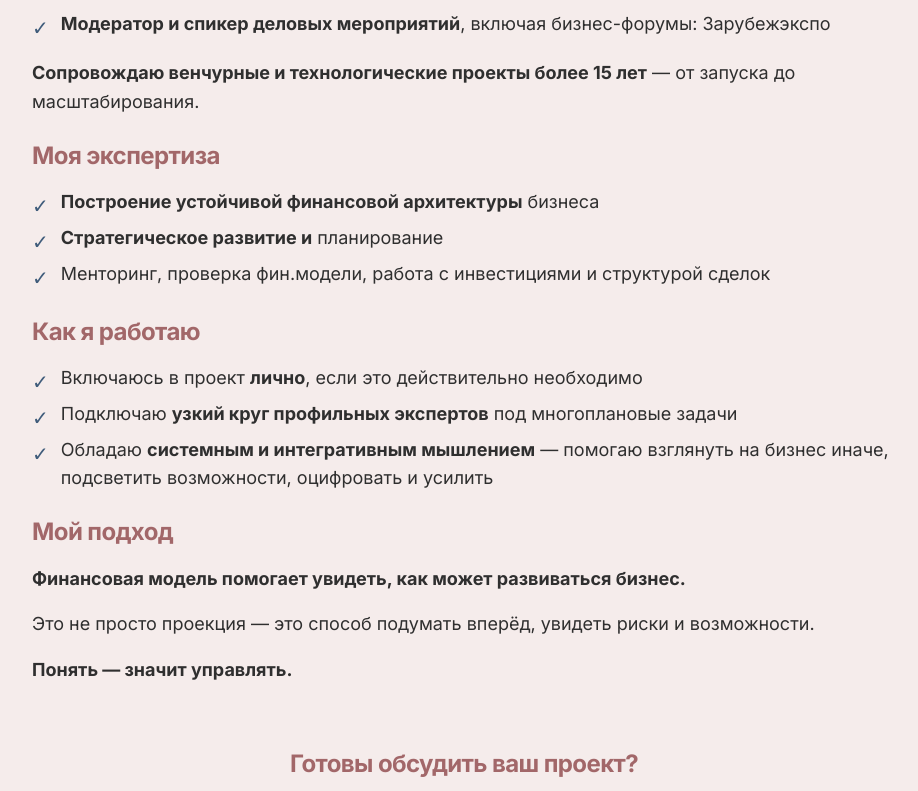
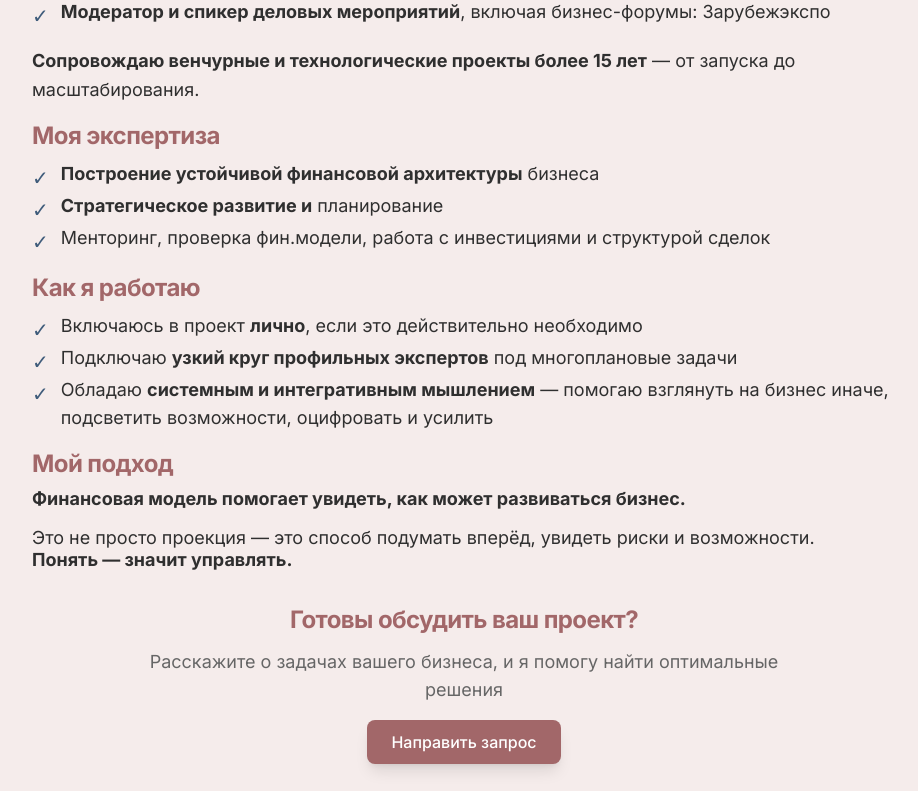
Before and after one commit to svetlanarad2030/svetlana-radchenko-landing, a Next.js app: page /about in a window 1280 px wide. Shown: the part 369-1160 px from the top of the page, without its empty margins (176-1094 px from the left). Built offline with nearby package versions, Linux system fonts and the light colour scheme.

Commit message:
page about , reeduce padding

```diff
--- a/src/app/about/page.tsx
+++ b/src/app/about/page.tsx
@@ -24,7 +24,7 @@ export default function AboutPage(): ReactElement {
       <main className="bg-bg-primary">
       <div className="max-w-4xl mx-auto px-4 py-8">
         {/* Hero Section */}
-        <section className="mb-16">
+        <section className="mb-8">
           <h1 className="text-4xl md:text-5xl font-bold text-brand-primary mb-4 text-center">
             Кто я и чем могу быть полезна
           </h1>
@@ -32,7 +32,7 @@ export default function AboutPage(): ReactElement {
             <span className="font-bold">Финансист-практик с 26+ летним опытом</span> в управлении финансами и развитием проектов, в том числе в международных и публичных компаниях.
           </p>
 
-          <ul className="space-y-1 text-lg text-text-primary">
+          <ul className="space-y-0 text-lg text-text-primary">
             <li className="flex items-start gap-3">
               <span className="mt-1 text-xl" style={{color: '#3E5B7A'}}>✓</span>
               <span><span className="font-bold">Ex-CFO</span> группы компаний «Биопроцесс» и публичной ирландской компании «<span className="font-bold">Ovoca Bio plc</span>»</span>
@@ -55,11 +55,11 @@ export default function AboutPage(): ReactElement {
             <span className="font-bold">Сопровождаю венчурные и технологические проекты более 15 лет</span> — от запуска до масштабирования.
           </p>
 
-          <h2 className="text-2xl font-bold text-brand-primary mb-4 mt-6">
+          <h2 className="text-2xl font-bold text-brand-primary mb-2 mt-4">
             Моя экспертиза
           </h2>
 
-          <ul className="space-y-1 text-lg text-text-primary">
+          <ul className="space-y-0 text-lg text-text-primary">
             <li className="flex items-start gap-3">
               <span className="mt-1 text-xl" style={{color: '#3E5B7A'}}>✓</span>
               <span><span className="font-bold">Построение устойчивой финансовой архитектуры</span> бизнеса</span>
@@ -74,11 +74,11 @@ export default function AboutPage(): ReactElement {
             </li>
           </ul>
 
-          <h2 className="text-2xl font-bold text-brand-primary mb-4 mt-6">
+          <h2 className="text-2xl font-bold text-brand-primary mb-2 mt-4">
             Как я работаю
           </h2>
 
-          <ul className="space-y-1 text-lg text-text-primary">
+          <ul className="space-y-0 text-lg text-text-primary">
             <li className="flex items-start gap-3">
               <span className="mt-1 text-xl" style={{color: '#3E5B7A'}}>✓</span>
               <span>Включаюсь в проект <span className="font-bold">лично</span>, если это действительно необходимо</span>
@@ -93,30 +93,30 @@ export default function AboutPage(): ReactElement {
             </li>
           </ul>
 
-          <h2 className="text-2xl font-bold text-brand-primary mb-4 mt-6">
+          <h2 className="text-2xl font-bold text-brand-primary mb-2 mt-4">
             Мой подход
           </h2>
 
-          <div className="space-y-4 text-text-primary">
-            <p className="text-lg leading-relaxed">
+          <div className="space-y-0 text-text-primary">
+            <p className="text-lg leading-tight">
               <span className="font-bold">Финансовая модель помогает увидеть, как может развиваться бизнес.</span>
             </p>
-            <p className="text-lg leading-relaxed">
+            <p className="text-lg leading-tight -mt-6">
               Это не просто проекция — это способ подумать вперёд, увидеть риски и возможности.
             </p>
-            <p className="text-lg leading-relaxed">
+            <p className="text-lg leading-tight">
               <span className="font-bold">Понять — значит управлять.</span>
             </p>
           </div>
         </section>
 
         {/* CTA Section */}
-        <section className="text-center mb-16">
+        <section className="text-center mb-6">
           <div className="max-w-2xl mx-auto">
-            <h3 className="text-2xl font-bold text-brand-primary mb-6">
+            <h3 className="text-2xl font-bold text-brand-primary mb-3">
               Готовы обсудить ваш проект?
             </h3>
-            <p className="text-lg text-text-secondary mb-8">
+            <p className="text-lg text-text-secondary mb-4">
               Расскажите о задачах вашего бизнеса, и я помогу найти оптимальные решения
             </p>
             <ConsultationButton
@@ -132,7 +132,7 @@ export default function AboutPage(): ReactElement {
 
         {/* Partners Section */}
         <section className="mb-16">
-          <h2 className="text-3xl font-bold text-brand-primary mb-8 text-center">
+          <h2 className="text-3xl font-bold text-brand-primary mb-4 text-center">
             Партнеры и клиенты
           </h2>
 
--- a/src/app/en/about/page.tsx
+++ b/src/app/en/about/page.tsx
@@ -24,7 +24,7 @@ export default function EnglishAboutPage(): ReactElement {
       <main className="bg-bg-primary">
       <div className="max-w-4xl mx-auto px-4 py-8">
         {/* Hero Section */}
-        <section className="mb-16">
+        <section className="mb-8">
           <h1 className="text-4xl md:text-5xl font-bold text-brand-primary mb-4 text-center">
             About Me & How I Can Help
           </h1>
@@ -32,7 +32,7 @@ export default function EnglishAboutPage(): ReactElement {
             <span className="font-bold">Finance practitioner with 26+ years of experience</span> in financial management and project development, including international and public companies.
           </p>
 
-          <ul className="space-y-1 text-lg text-text-primary">
+          <ul className="space-y-0 text-lg text-text-primary">
             <li className="flex items-start gap-3">
               <span className="mt-1 text-xl" style={{color: '#3E5B7A'}}>✓</span>
               <span><span className="font-bold">Ex-CFO</span> of Bioprocess Group and Irish public company <span className="font-bold">Ovoca Bio plc</span></span>
@@ -55,11 +55,11 @@ export default function EnglishAboutPage(): ReactElement {
             <span className="font-bold">Supporting venture and technology projects for over 15 years</span> — from launch to scaling.
           </p>
 
-          <h2 className="text-2xl font-bold text-brand-primary mb-4 mt-6">
+          <h2 className="text-2xl font-bold text-brand-primary mb-2 mt-4">
             My Expertise
           </h2>
 
-          <ul className="space-y-1 text-lg text-text-primary">
+          <ul className="space-y-0 text-lg text-text-primary">
             <li className="flex items-start gap-3">
               <span className="mt-1 text-xl" style={{color: '#3E5B7A'}}>✓</span>
               <span><span className="font-bold">Building sustainable financial architecture</span> of business</span>
@@ -74,11 +74,11 @@ export default function EnglishAboutPage(): ReactElement {
             </li>
           </ul>
 
-          <h2 className="text-2xl font-bold text-brand-primary mb-4 mt-6">
+          <h2 className="text-2xl font-bold text-brand-primary mb-2 mt-4">
             How I Work
           </h2>
 
-          <ul className="space-y-1 text-lg text-text-primary">
+          <ul className="space-y-0 text-lg text-text-primary">
             <li className="flex items-start gap-3">
               <span className="mt-1 text-xl" style={{color: '#3E5B7A'}}>✓</span>
               <span>I get <span className="font-bold">personally involved</span> in projects if it's really necessary</span>
@@ -93,30 +93,30 @@ export default function EnglishAboutPage(): ReactElement {
             </li>
           </ul>
 
-          <h2 className="text-2xl font-bold text-brand-primary mb-4 mt-6">
+          <h2 className="text-2xl font-bold text-brand-primary mb-2 mt-4">
             My Approach
           </h2>
 
-          <div className="space-y-4 text-text-primary">
-            <p className="text-lg leading-relaxed">
+          <div className="space-y-0 text-text-primary">
+            <p className="text-lg leading-tight">
               <span className="font-bold">A financial model helps see how a business can develop.</span>
             </p>
-            <p className="text-lg leading-relaxed">
+            <p className="text-lg leading-tight -mt-6">
               It's not just a projection — it's a way to think ahead, see risks and opportunities.
             </p>
-            <p className="text-lg leading-relaxed">
+            <p className="text-lg leading-tight">
               <span className="font-bold">To understand means to manage.</span>
             </p>
           </div>
         </section>
 
         {/* CTA Section */}
-        <section className="text-center mb-16">
+        <section className="text-center mb-6">
           <div className="max-w-2xl mx-auto">
-            <h3 className="text-2xl font-bold text-brand-primary mb-6">
+            <h3 className="text-2xl font-bold text-brand-primary mb-3">
               Ready to discuss your project?
             </h3>
-            <p className="text-lg text-text-secondary mb-8">
+            <p className="text-lg text-text-secondary mb-4">
               Tell me about your business challenges, and I'll help find optimal solutions
             </p>
             <ConsultationButton
@@ -132,7 +132,7 @@ export default function EnglishAboutPage(): ReactElement {
 
         {/* Partners Section */}
         <section className="mb-16">
-          <h2 className="text-3xl font-bold text-brand-primary mb-8 text-center">
+          <h2 className="text-3xl font-bold text-brand-primary mb-4 text-center">
             Partners and Clients
           </h2>
 
```
